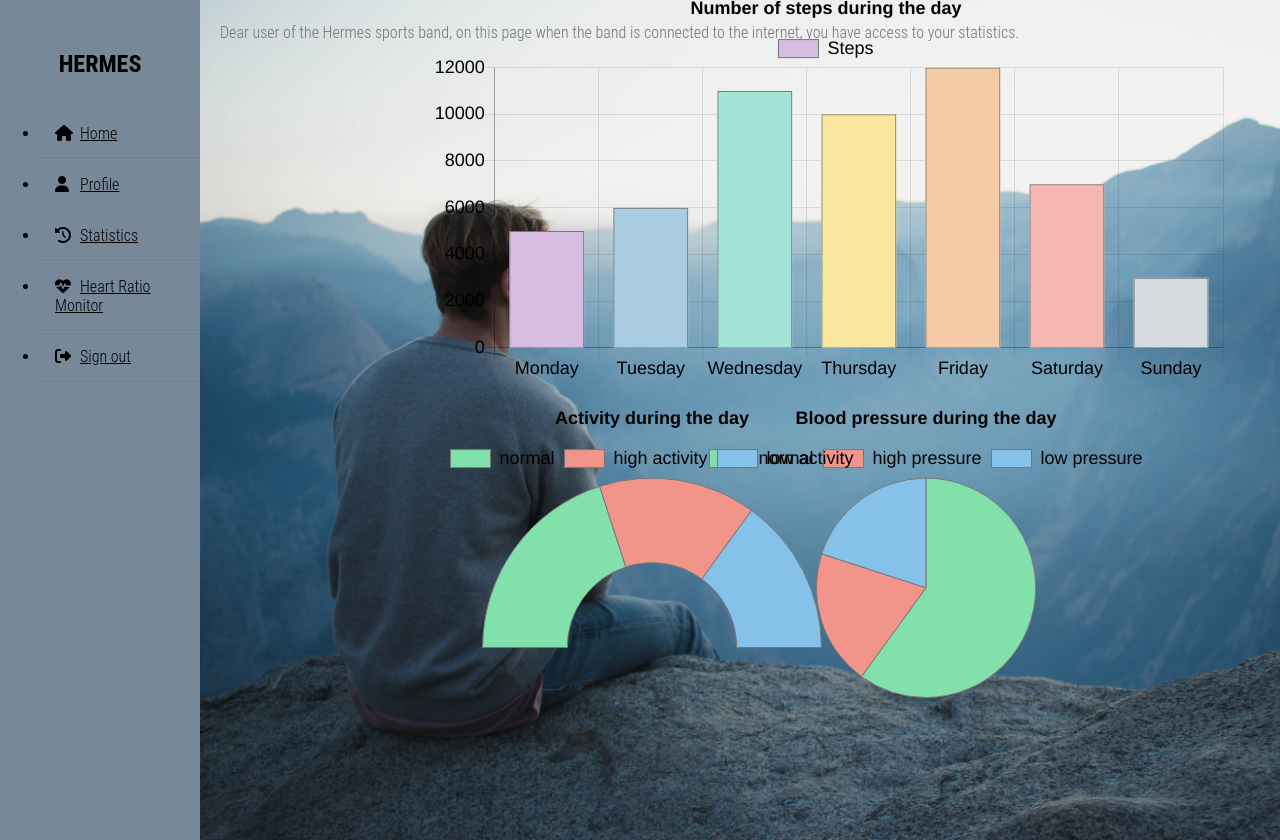
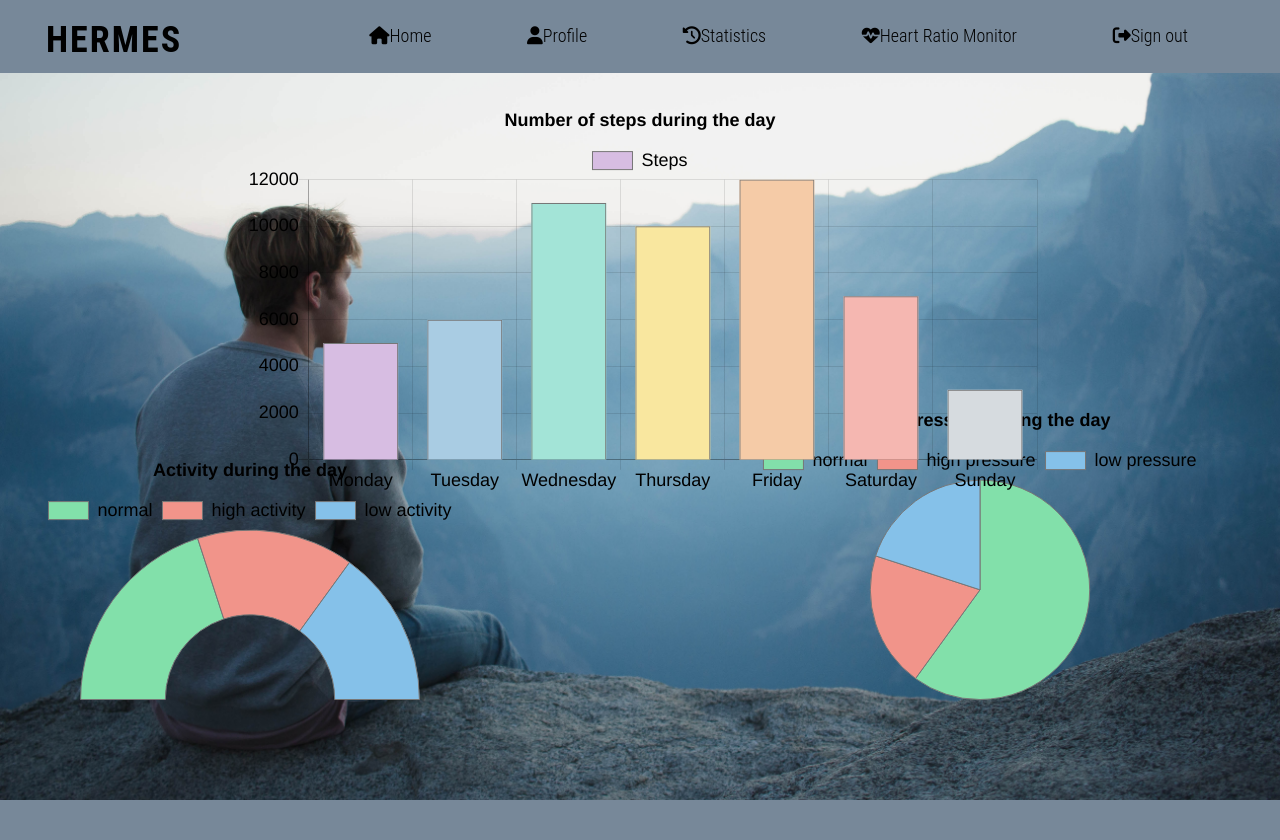
Before and after one commit to SSketcher/Hermes---Web-App, a Flask app: page /user_home in a window 1280 px wide. After the commit the page ends 800 px from the top, so only its background shows below. Run offline with Flask 2, Linux system fonts and the light colour scheme; the visitor is signed in with stand-in values (Sample User, id 1); some libraries are stand-ins or nearby versions.

Commit message:
navibar 2

```diff
--- a/app.py
+++ b/app.py
@@ -124,22 +124,22 @@ def index():
     return render_template('index.html')
 
 @app.route('/user')
-@is_logged_in
+#@is_logged_in
 def user():
     return render_template('user.html')
 
 @app.route('/user_home')
-@is_logged_in
+#@is_logged_in
 def user_home():
     return render_template('user_home.html')
 
 @app.route('/user_profile')
-@is_logged_in
+#@is_logged_in
 def user_profile():
     return render_template('user_profile.html')
 
 @app.route('/user_stats')
-@is_logged_in
+#@is_logged_in
 def user_stats():
     return render_template('user_stats.html')
 
--- a/static/css/style_user.css
+++ b/static/css/style_user.css
@@ -1,85 +1,79 @@
 body{
   margin: 0;
   padding: 0;
-  box-sizing: border-box;
-  list-style: none;
+  width: 100%;
   text-decoration: none;
   font-family: 'Roboto Condensed', sans-serif;
   font-weight: lighter;
   background-color:#191919;
+  position: relative;
 }
 
-.sidebar{
-  width: 200px;
-  height: 100%;
-  background: #778899;
-  padding: 30px 0px;
+.logo{
+  line-height: 60px;
   position: fixed;
-  font-family: 'Roboto Condensed', sans-serif;
-  font-weight: lighter;
+  float: left;
+  margin: 10px 46px;
+  color: #000;
+  font-weight: bold;
+  font-size: 36px;
+  letter-spacing: 2px;
 }
 
-.sidebar h2{
-  color: #000;
-  text-transform: uppercase;
-  text-align: center;
-  margin-bottom: 30px;
+nav {
+  position: fixed;
+  width: 100%;
+  line-height: 60px;
+  background-color: #778899
 }
 
-.sidebar ul li{
-  padding: 15px;
-  border-bottom: 1px solid rgba(0,0,0,0.05);
-  border-top: 1px solid rgba(255,255,255,0.05);
+nav ul {
+  line-height: 40px;
+  color: #fff;
+  list-style: none;
+  overflow: hidden;
+  padding: 0;
+  text-align: right;
+  margin: 0;
+  padding-right: 46px;
 }
 
-.sidebar ul li a{
-  color: #000;
-  display: block;
+nav ul li{
+  display: inline-block;
+  padding: 16px 46px;;
 }
 
-.sidebar ul li a .fas{
-  width: 25px;
+nav ul li a{
+  text-decoration: none;
+  color: #000;
+  font-size: 18px;
 }
 
-.sidebar ul li:hover{
-  background-color: #5f6769;
-}
-
-.sidebar ul li:hover a{
-  color: #fff;
-}
-
-.sidebar .social_media{
-  position: absolute;
-  bottom: 0;
-  left: 50%;
-  transform: translateX(-50%);
-  display: flex;
+nav ul li a:hover{
+color: #C0C0C0;
+cursor: pointer;
 }
 
 
 .main_content{
-  position: relative;
   background-image: url('/static/img/home.jpg');
   height: 100vh;
+  width: 100%;
   background-repeat: no-repeat;
   -webkit-background-size: cover;
-  -moz-background-size:cover;
-  -o-background-size:cover;
   background-size: cover;
   font-family: 'Roboto Condensed', sans-serif;
-  margin-left: 200px;
   color: #717171;
   line-height: 25px;
-  padding: 20px;
   overflow: hidden;
+  display: flex;
 }
 
 
 .profile_content, .stats_content{
   font-family: 'Roboto Condensed', sans-serif;
-  margin-left: 200px;
-  position: relative;
+  width: 100%;
+  display: flex;
   height: 100vh;
   overflow: hidden;
   background-color:#191919;
@@ -87,37 +81,31 @@ body{
 }
 
 
-.profile_content .header, .stats_content .header{
-  padding: 20px;
-  text-align: center;
-  background: #191919;
-  color: #ccc;
-  font-weight: bold;
-  font-size: 20px;
-  border-bottom: 1px solid #e0e4e8;
 
-}
 
 .piechart{
  width: 600px;
  height: 400px;
  position: absolute;
- bottom: 5%;
- right: 5%;
+ bottom: 0;
+ right: 0;
 }
 .histo{
   width: 800px;
   height: 600px;
+  margin: 0;
   position: absolute;
-  bottom: 30%;
-  right: 5%;
+  top: 50%;
+  left: 50%;
+  margin-right: -50%;
+  transform: translate(-50%, -50%);
 }
 .doughnut{
   width: 500px;
-  height: 400px;
+  height: 350px;
   position: absolute;
-  bottom: 5%;
-  right: 35%;
+  bottom: 0;
+  left: 0;
  }
 
 
@@ -125,6 +113,8 @@ body{
   color: #ccc;
   line-height: 25px;
   padding: 20px;
+  display: flex;
+
 
 }
 
--- a/templates/user.html
+++ b/templates/user.html
@@ -13,16 +13,21 @@
 
 <body>
 <script src="https://kit.fontawesome.com/b99e675b6e.js"></script>
-<div class="sidebar">
-        <h2>HERMES</h2>
+<div class="wrapper">
+    <nav>
+            <div class="logo">
+            HERMES
+            </div>
+        <div class="menu">
             <ul>
                 <li><a href="{{ url_for('user_home')}}"><i class="fas fa-home"></i>Home</a></li>
                 <li><a href="{{url_for('user_profile')}}"><i class="fas fa-user"></i>Profile</a></li>
                 <li><a href="{{url_for('user_stats')}}"><i class="fas fa-history"></i>Statistics</a></li>
                 <li><a href="#heart"><i class="fas fa-heartbeat"></i>Heart Ratio Monitor</a></li>
-
                 <li><a href="/logout"><i class="fas fa-sign-out-alt"></i>Sign out</a></li>
             </ul>
+        </div>
+    </nav>
 </div>
 {% block body %}{% endblock %}
 </body>
--- a/templates/user_home.html
+++ b/templates/user_home.html
@@ -6,7 +6,6 @@
 
 {% block body %}
 <div class="main_content">
-      <div>Dear user of the Hermes sports band, on this page when the band is connected to the internet, you have access to your statistics.  </div>
       <div class="piechart">
           <canvas id=myChart></canvas>
           <script>
--- a/templates/user_stats.html
+++ b/templates/user_stats.html
@@ -5,10 +5,6 @@
 
 {% block body %}
 <div class="stats_content">
-        <div class="header">Stats</div>
-        <div class="info">
-          <div>Lorem ipsum dolor sit, amet consectetur adipisicing elit. A sed nobis ut exercitationem atque accusamus sit natus officiis totam blanditiis at eum nemo, nulla et quae eius culpa eveniet voluptatibus repellat illum tenetur, facilis porro. Quae fuga odio perferendis itaque alias sint, beatae non maiores magnam ad, veniam tenetur atque ea exercitationem earum eveniet totam ipsam magni tempora aliquid ullam possimus? Tempora nobis facere porro, praesentium magnam provident accusamus temporibus! Repellendus harum veritatis itaque molestias repudiandae ea corporis maiores non obcaecati libero, unde ipsum consequuntur aut consectetur culpa magni omnis vero odio suscipit vitae dolor quod dignissimos perferendis eos? Consequuntur!</div>
-        </div>
 
         <div class=table1>
             <table class="content-table">
```
Also changed, not shown: static/css/style.css (+9 -18 lines), templates/index.html (+5 -3 lines). Lines whose indentation alone changed are shown as unchanged.
